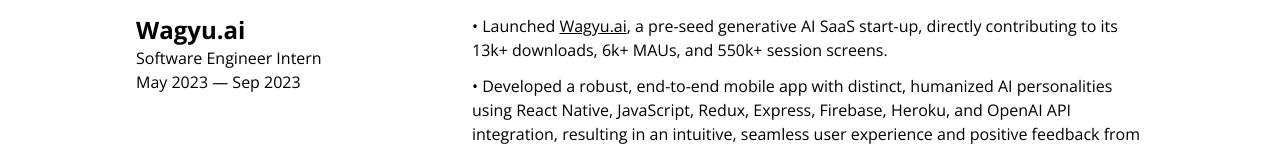
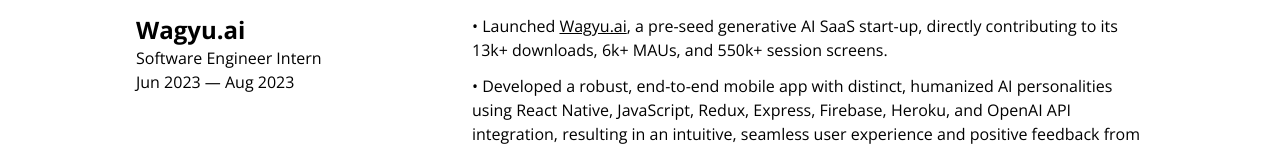
Before and after one commit to aaronkjin/personal, a Next.js app: page /about in a window 1280 px wide. Shown: the part 483-636 px from the top of the page. Built offline with nearby package versions, Linux system fonts and the light colour scheme.

Commit message:
Fixed a typo - oops

```diff
--- a/pages/about.js
+++ b/pages/about.js
@@ -96,7 +96,7 @@
                 theme === "dark" ? "opacity-50" : ""
               }`}
             >
-              May 2023 &mdash; Sep 2023
+              Jun 2023 &mdash; Aug 2023
             </p>
           </div>
           {/* Right Side */}
```
